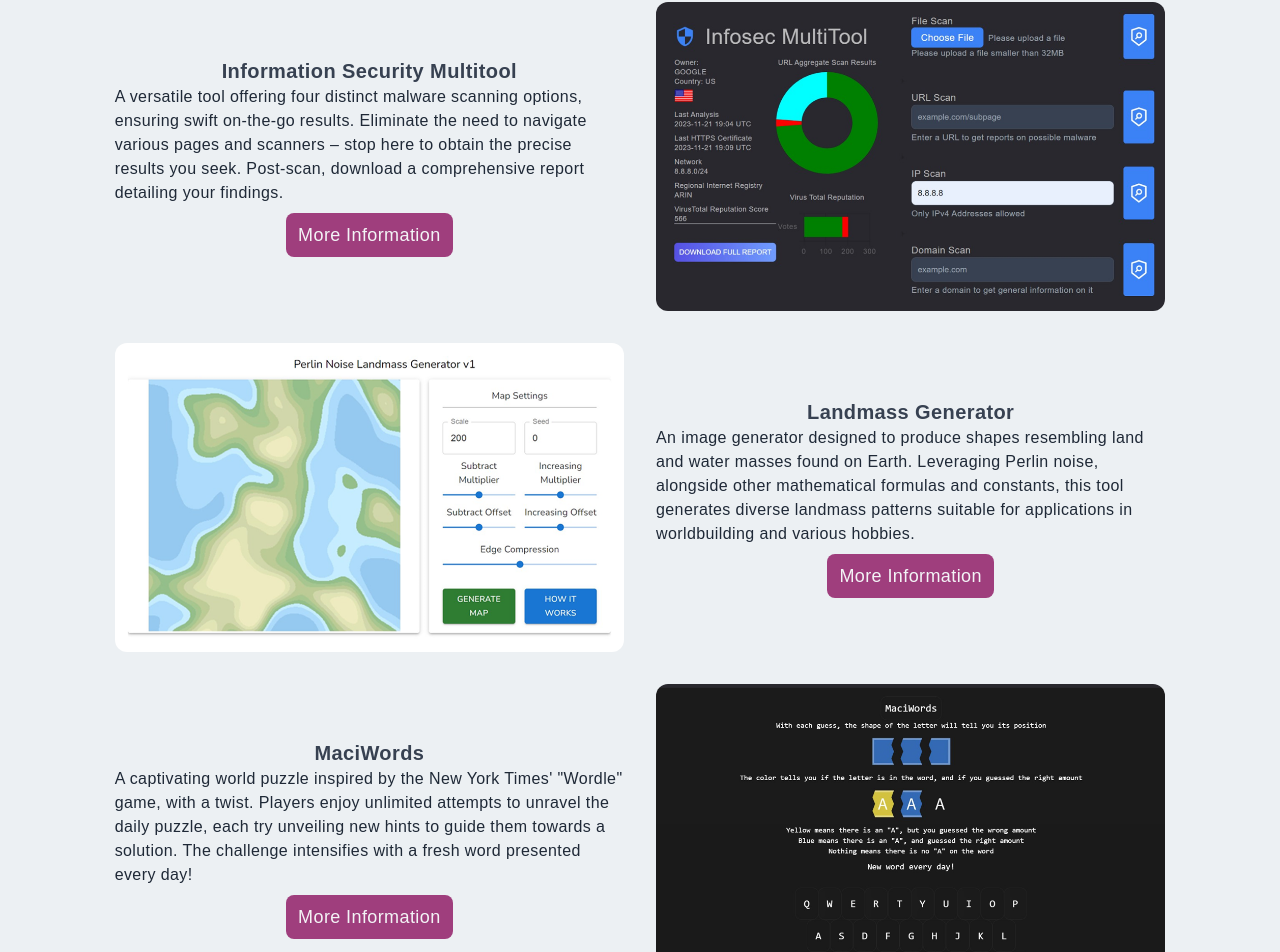
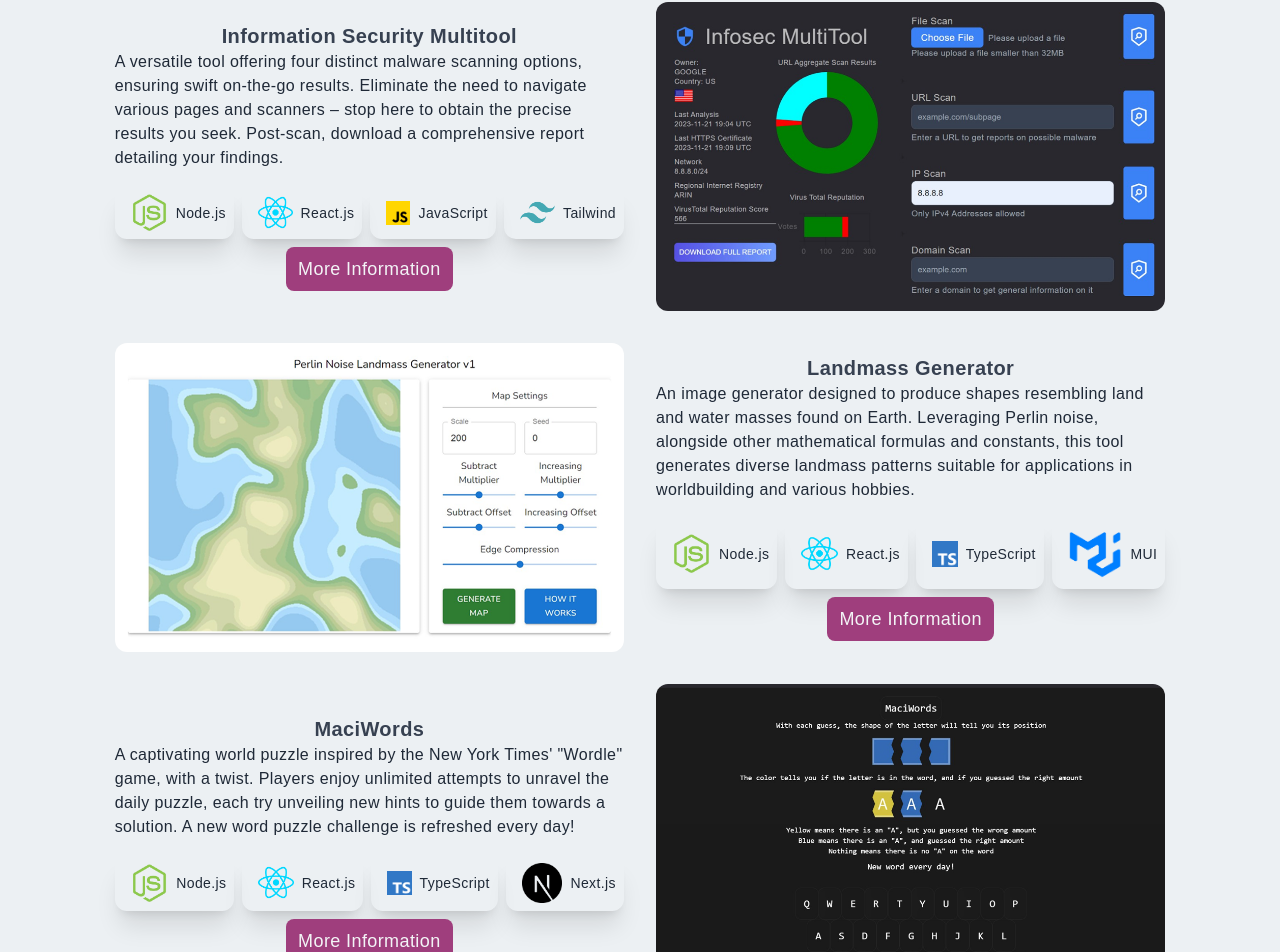
Before and after one commit to daniel-macias/daniel-macias.github.io, a Next.js app: page / in a window 1280 px wide. Shown: the part 2562-3514 px from the top of the page. Built offline with nearby package versions, Linux system fonts and the light colour scheme.

Commit message:
added skills minis

```diff
--- a/components/Projects.jsx
+++ b/components/Projects.jsx
@@ -6,6 +6,13 @@ import TempImg from '../public/assets/temp.png'
 import ThumbMultitool from '../public/assets/multitool/thumb-info.png'
 import ThumbLandmass from '../public/assets/landmass/thumb-landmass.png'
 import ThumbWords from '../public/assets/puzzle/thumb-words.png'
+import NodePic from '../public/assets/skills/node.png';
+import ReactPic from '../public/assets/skills/react.png';
+import JavascriptPic from '../public/assets/skills/javascript.png';
+import TailwindPic from '../public/assets/skills/tailwind.png'
+import MUIPic from '../public/assets/skills/mui.png';
+import TypescriptPic from '../public/assets/skills/typescript.png'
+import NextPic from '../public/assets/skills/nextjs.png'
 
 const Projects = () => {
   return (
@@ -20,6 +27,46 @@ const Projects = () => {
           <div className="flex flex-col justify-center items-center sm:order-1 order-1">
             <p className="text-xl text-gray-700 font-bold">Information Security Multitool</p>
             <p>A versatile tool offering four distinct malware scanning options, ensuring swift on-the-go results. Eliminate the need to navigate various pages and scanners – stop here to obtain the precise results you seek. Post-scan, download a comprehensive report detailing your findings.</p>
+            <div className='flex space-x-2 mt-4 max-w-screen-lg mx-auto'>
+
+              <div className='p-2 shadow-xl rounded-xl hover:scale-105 ease-in duration-300 flex flex-row items-center'>
+                <div className='m-auto'>
+                  <Image src={NodePic} width='64px' height='64px' alt='/' className='px-2 w-auto h-auto' />
+                </div>
+                <div className='flex flex-col items-center justify-center flex-grow'>
+                  <h3 className="text-sm">Node.js</h3>
+                </div>
+              </div>
+
+              <div className='p-2 shadow-xl rounded-xl hover:scale-105 ease-in duration-300 flex flex-row items-center'>
+                <div className='m-auto'>
+                  <Image src={ReactPic} width='64px' height='64px' alt='/' className='px-2 w-auto h-auto' />
+                </div>
+                <div className='flex flex-col items-center justify-center flex-grow'>
+                  <h3 className="text-sm">React.js</h3>
+                </div>
+              </div>
+
+              <div className='p-2 shadow-xl rounded-xl hover:scale-105 ease-in duration-300 flex flex-row items-center'>
+                <div className='m-auto'>
+                  <Image src={JavascriptPic} width='64px' height='64px' alt='/' className='px-2 w-auto h-auto' />
+                </div>
+                <div className='flex flex-col items-center justify-center flex-grow'>
+                  <h3 className="text-sm">JavaScript</h3>
+                </div>
+              </div>
+
+              <div className='p-2 shadow-xl rounded-xl hover:scale-105 ease-in duration-300 flex flex-row items-center'>
+                <div className='m-auto'>
+                  <Image src={TailwindPic} width='64px' height='64px' alt='/' className='px-2 w-auto h-auto' />
+                </div>
+                <div className='flex flex-col items-center justify-center flex-grow'>
+                  <h3 className="text-sm">Tailwind</h3>
+                </div>
+              </div>
+
+            </div>
+
             <Link href={'/infosec-multitool'}>
               <p className='text-center py-2 px-3 mt-2 rounded-lg bg-[#9f3e7d] text-gray-100 text-lg cursor-pointer hover:bg-gradient-to-r from-[#b540be] to-[#b540be]'>More Information</p>
             </Link>
@@ -29,6 +76,45 @@ const Projects = () => {
           <div className="flex flex-col justify-center items-center sm:order-4 order-3">
           <p className="text-xl text-gray-700 font-bold">Landmass Generator</p>
             <p>An image generator designed to produce shapes resembling land and water masses found on Earth. Leveraging Perlin noise, alongside other mathematical formulas and constants, this tool generates diverse landmass patterns suitable for applications in worldbuilding and various hobbies.</p>
+            <div className='flex space-x-2 mt-4 max-w-screen-lg mx-auto'>
+
+              <div className='p-2 shadow-xl rounded-xl hover:scale-105 ease-in duration-300 flex flex-row items-center'>
+                <div className='m-auto'>
+                  <Image src={NodePic} width='64px' height='64px' alt='/' className='px-2 w-auto h-auto' />
+                </div>
+                <div className='flex flex-col items-center justify-center flex-grow'>
+                  <h3 className="text-sm">Node.js</h3>
+                </div>
+              </div>
+
+              <div className='p-2 shadow-xl rounded-xl hover:scale-105 ease-in duration-300 flex flex-row items-center'>
+                <div className='m-auto'>
+                  <Image src={ReactPic} width='64px' height='64px' alt='/' className='px-2 w-auto h-auto' />
+                </div>
+                <div className='flex flex-col items-center justify-center flex-grow'>
+                  <h3 className="text-sm">React.js</h3>
+                </div>
+              </div>
+
+              <div className='p-2 shadow-xl rounded-xl hover:scale-105 ease-in duration-300 flex flex-row items-center'>
+                <div className='m-auto'>
+                  <Image src={TypescriptPic} width='64px' height='64px' alt='/' className='px-2 w-auto h-auto' />
+                </div>
+                <div className='flex flex-col items-center justify-center flex-grow'>
+                  <h3 className="text-sm">TypeScript</h3>
+                </div>
+              </div>
+
+              <div className='p-2 shadow-xl rounded-xl hover:scale-105 ease-in duration-300 flex flex-row items-center'>
+                <div className='m-auto'>
+                  <Image src={MUIPic} width='64px' height='64px' alt='/' className='px-2 w-auto h-auto' />
+                </div>
+                <div className='flex flex-col items-center justify-center flex-grow'>
+                  <h3 className="text-sm">MUI</h3>
+                </div>
+              </div>
+
+            </div>
             <Link href={'/landmass-generator'}>
               <p className='text-center py-2 px-3 mt-2 rounded-lg bg-[#9f3e7d] text-gray-100 text-lg cursor-pointer hover:bg-gradient-to-r from-[#b540be] to-[#b540be]'>More Information</p>
             </Link>
@@ -38,7 +124,46 @@ const Projects = () => {
           <div className="flex flex-col justify-center items-center sm:order-5 order-5">
             <div className="flex flex-col justify-center items-center sm:order-4 order-3">
             <p className="text-xl text-gray-700 font-bold">MaciWords</p>
-              <p>A captivating world puzzle inspired by the New York Times' "Wordle" game, with a twist. Players enjoy unlimited attempts to unravel the daily puzzle, each try unveiling new hints to guide them towards a solution. The challenge intensifies with a fresh word presented every day!</p>
+              <p>A captivating world puzzle inspired by the New York Times' "Wordle" game, with a twist. Players enjoy unlimited attempts to unravel the daily puzzle, each try unveiling new hints to guide them towards a solution. A new word puzzle challenge is refreshed every day!</p>
+              <div className='flex space-x-2 mt-4 max-w-screen-lg mx-auto'>
+
+              <div className='p-2 shadow-xl rounded-xl hover:scale-105 ease-in duration-300 flex flex-row items-center'>
+                <div className='m-auto'>
+                  <Image src={NodePic} width='64px' height='64px' alt='/' className='px-2 w-auto h-auto' />
+                </div>
+                <div className='flex flex-col items-center justify-center flex-grow'>
+                  <h3 className="text-sm">Node.js</h3>
+                </div>
+              </div>
+
+              <div className='p-2 shadow-xl rounded-xl hover:scale-105 ease-in duration-300 flex flex-row items-center'>
+                <div className='m-auto'>
+                  <Image src={ReactPic} width='64px' height='64px' alt='/' className='px-2 w-auto h-auto' />
+                </div>
+                <div className='flex flex-col items-center justify-center flex-grow'>
+                  <h3 className="text-sm">React.js</h3>
+                </div>
+              </div>
+
+              <div className='p-2 shadow-xl rounded-xl hover:scale-105 ease-in duration-300 flex flex-row items-center'>
+                <div className='m-auto'>
+                  <Image src={TypescriptPic} width='64px' height='64px' alt='/' className='px-2 w-auto h-auto' />
+                </div>
+                <div className='flex flex-col items-center justify-center flex-grow'>
+                  <h3 className="text-sm">TypeScript</h3>
+                </div>
+              </div>
+
+              <div className='p-2 shadow-xl rounded-xl hover:scale-105 ease-in duration-300 flex flex-row items-center'>
+                <div className='m-auto'>
+                  <Image src={NextPic} width='64px' height='64px' alt='/' className='px-2 w-auto h-auto' />
+                </div>
+                <div className='flex flex-col items-center justify-center flex-grow'>
+                  <h3 className="text-sm">Next.js</h3>
+                </div>
+              </div>
+
+            </div>
               <Link href={'/maciwords'}>
                 <p className='text-center py-2 px-3 mt-2 rounded-lg bg-[#9f3e7d] text-gray-100 text-lg cursor-pointer hover:bg-gradient-to-r from-[#b540be] to-[#b540be]'>More Information</p>
               </Link>
```
Also changed, not shown: public/assets/skills/mui.png (added), public/assets/skills/typescript.png (added).
